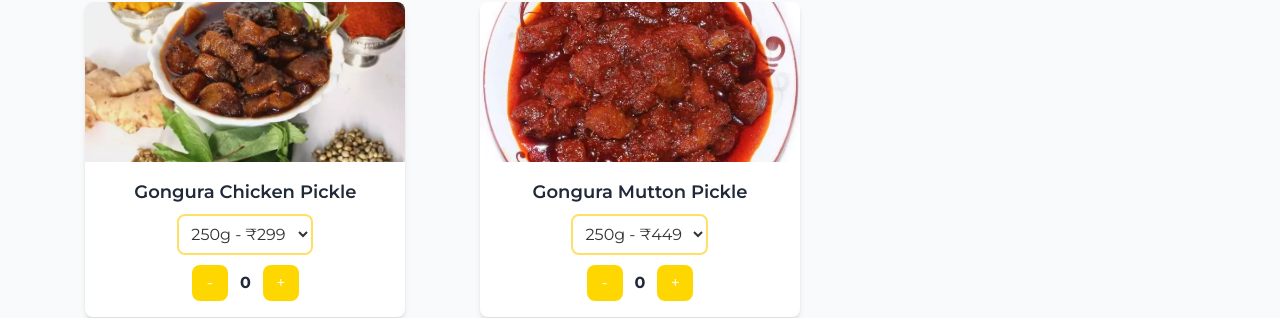
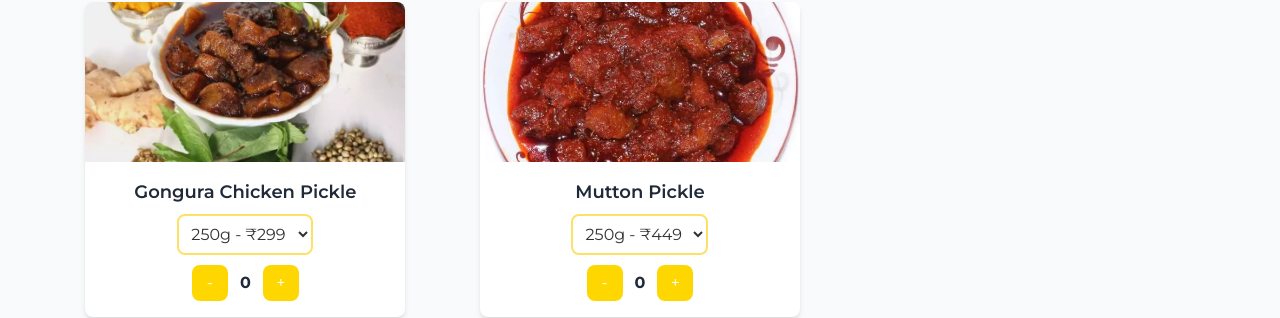
Before and after one commit to charandeep-reddy/Food-Login, a plain HTML site: page index.html in a window 1280 px wide. Shown: the part 1951-2269 px from the top of the page. Drawn offline with nearby package versions, Linux system fonts and the light colour scheme.

Commit message:
Change item name

```diff
--- a/index.html
+++ b/index.html
@@ -815,12 +815,12 @@
             >
               <img
                 src="images/gongura-mutton-pickle.webp"
-                alt="Gongura Mutton Pickle"
+                alt="Mutton Pickle"
                 class="w-full h-28 md:h-40 object-cover"
               />
               <div class="p-2 md:p-4 text-center">
                 <h3 class="text-sm md:text-lg font-semibold mb-1 md:mb-2">
-                  Gongura Mutton Pickle
+                  Mutton Pickle
                 </h3>
                 <div class="mb-2">
                   <select
```
